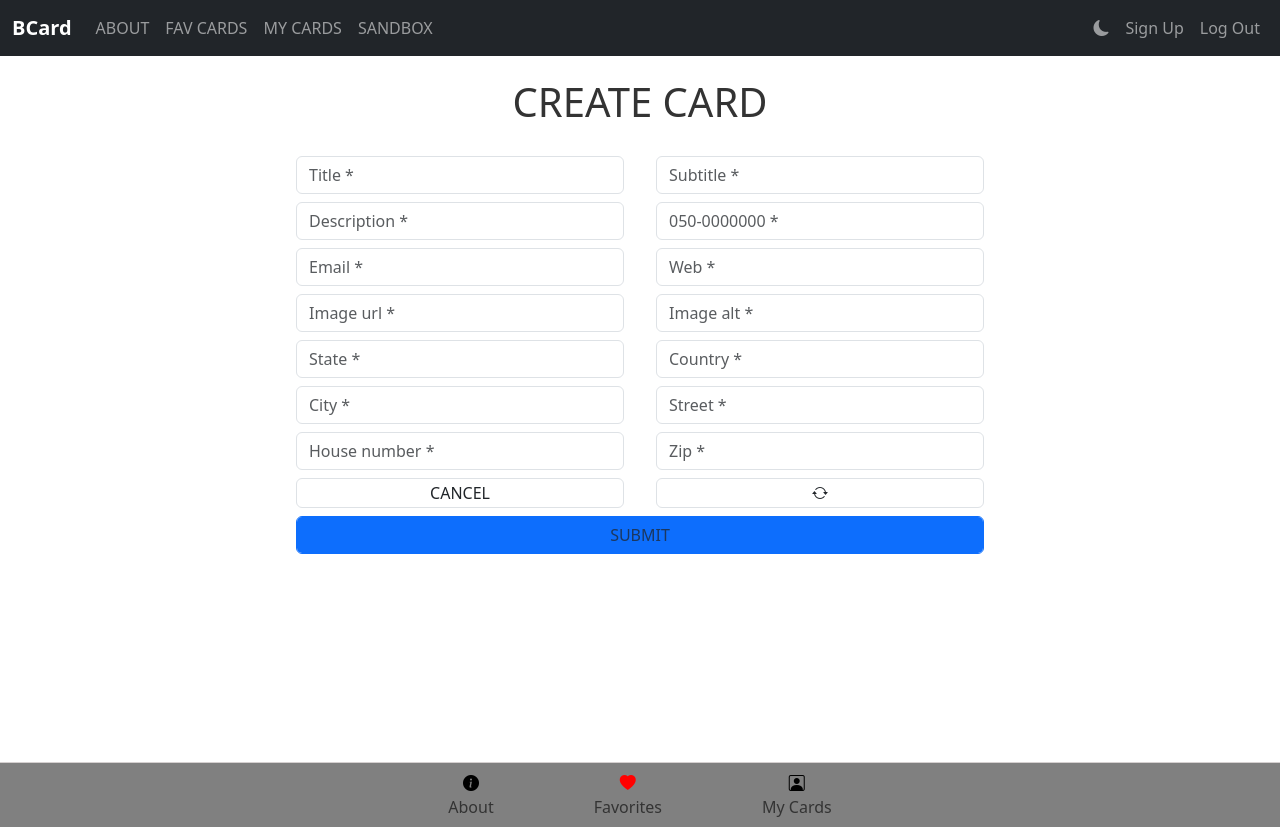
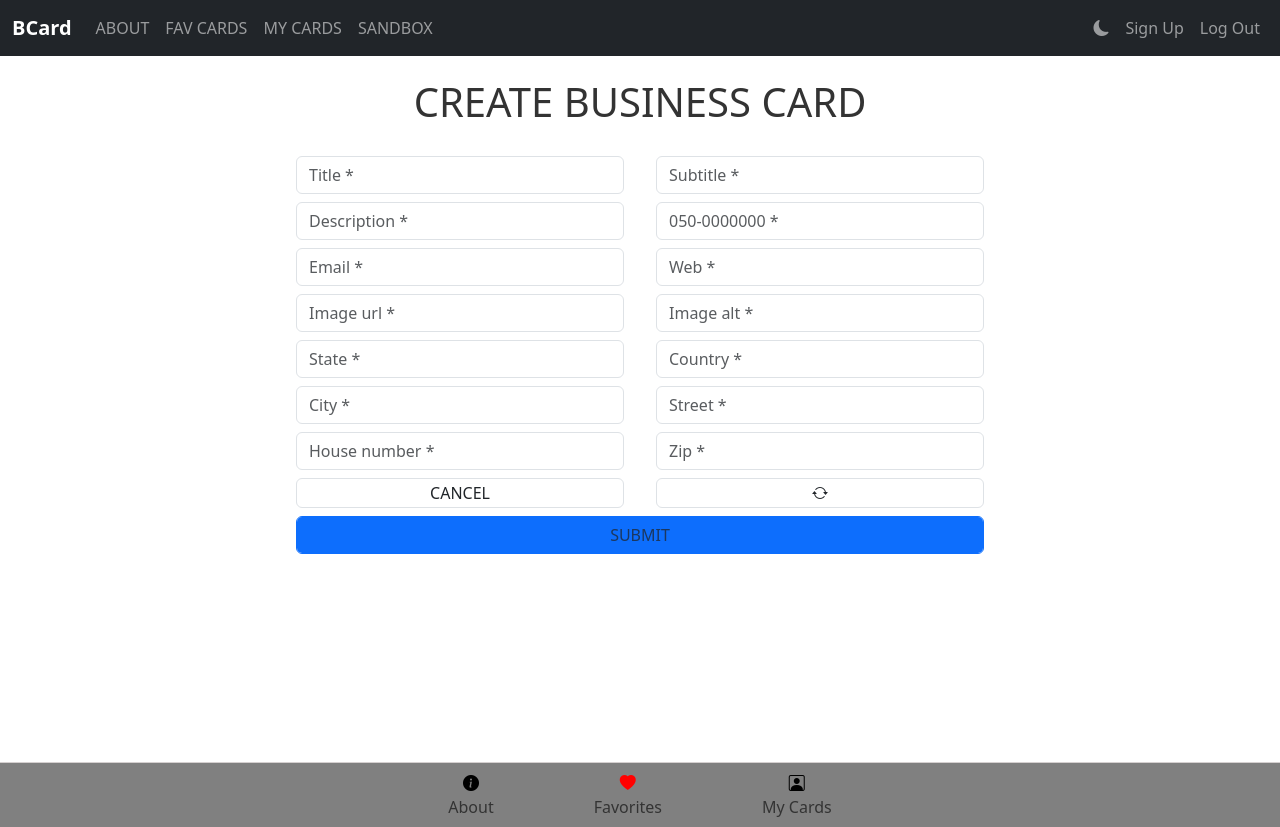
Before and after one commit to DOLEV53/react-final-priject, a React (Create React App) app: page /addCard in a window 1280 px wide. Built offline with nearby package versions, Linux system fonts and the light colour scheme; sample sign-in values are in the browser's storage.

Commit message:
seven change

```diff
--- a/src/components/AddCard.tsx
+++ b/src/components/AddCard.tsx
@@ -74,7 +74,7 @@ function AddCard() {
     return (
         <>
            <Title
-                mainText="CREATE CARD" />
+                mainText="CREATE BUSINESS CARD" />
 
         <div className="  p-4 align-items-center div_container">
         <div className="d-flex pb-2">
```
